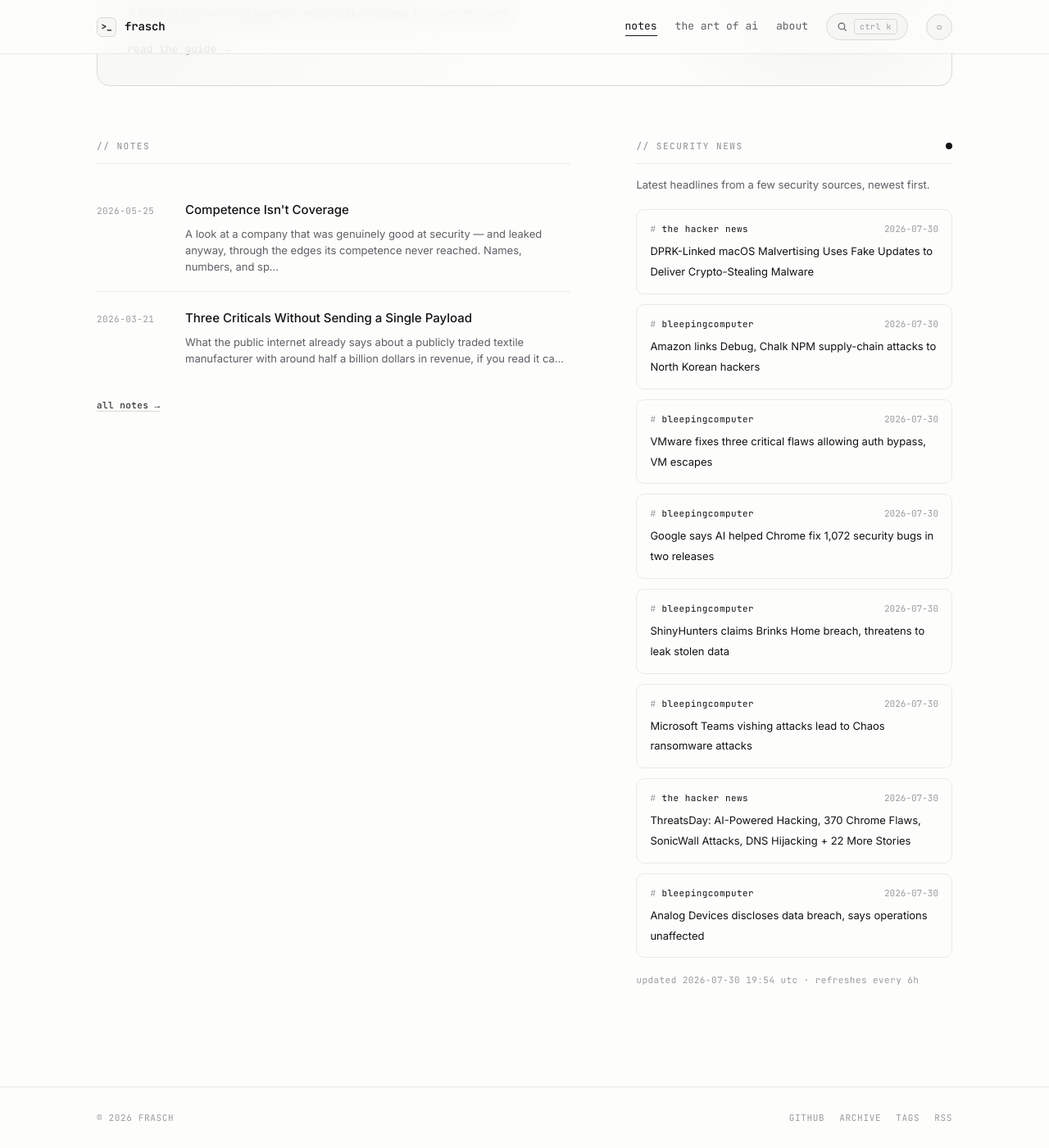
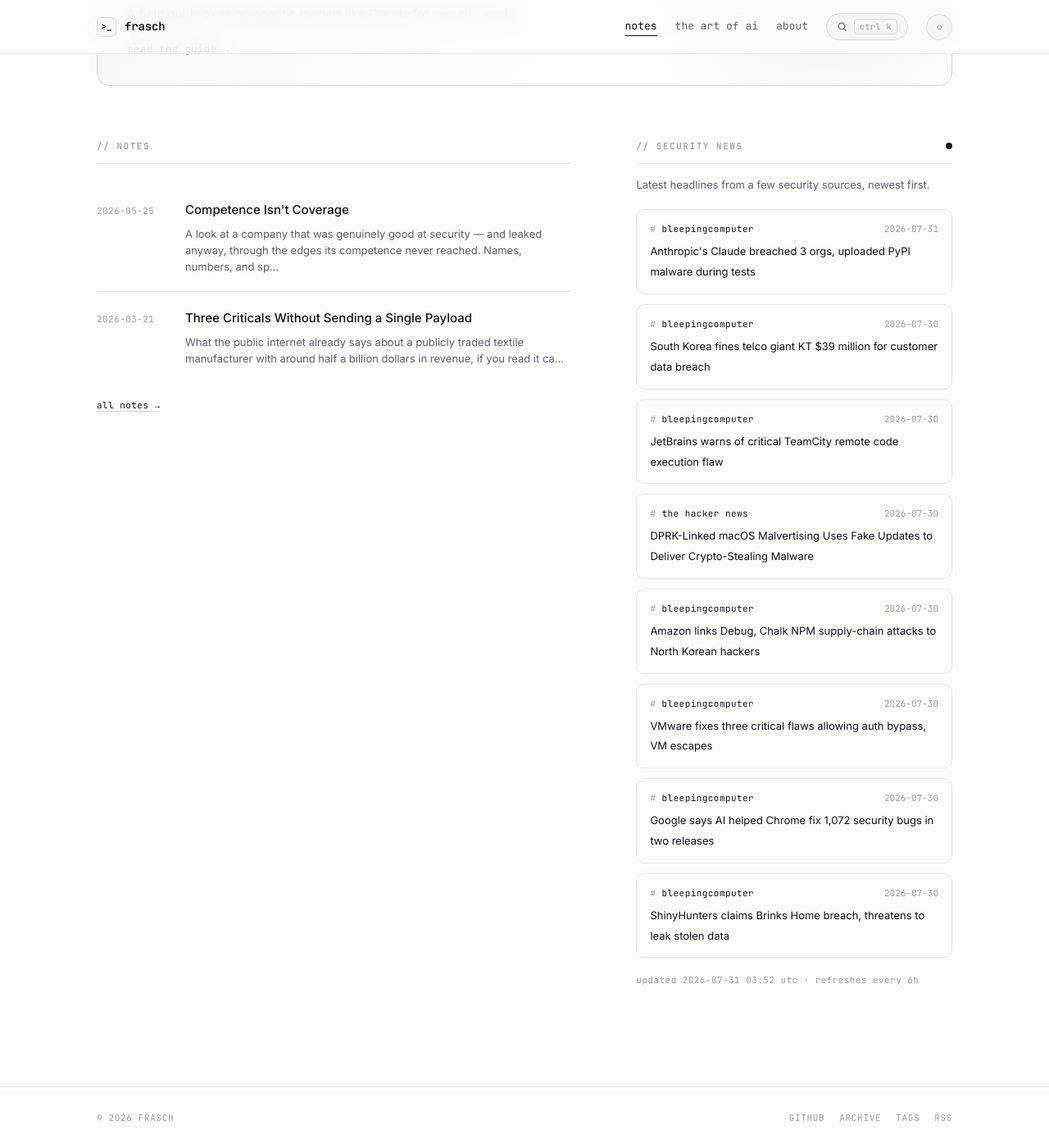
Before and after one commit to whoisfrasch/frasch, a Jekyll site: the page built from index.html, in a window 1280 px wide and 1400 px high, scrolled down 615 px. Shown: the whole window at 82% size. Built offline with Jekyll 4.4.1, drawn with Linux system fonts in a browser that asks for light colours.

Commit message:
Refresh security news feed

```diff
--- a/_data/news.json
+++ b/_data/news.json
@@ -1,6 +1,24 @@
 {
-  "updated": "2026-07-30T19:54:28Z",
+  "updated": "2026-07-31T03:52:50Z",
   "items": [
+    {
+      "source": "bleepingcomputer",
+      "title": "Anthropic's Claude breached 3 orgs, uploaded PyPI malware during tests",
+      "link": "https://www.bleepingcomputer.com/news/security/anthropics-claude-breached-3-orgs-uploaded-pypi-malware-during-tests/",
+      "date": "2026-07-31T00:57:25Z"
+    },
+    {
+      "source": "bleepingcomputer",
+      "title": "South Korea fines telco giant KT $39 million for customer data breach",
+      "link": "https://www.bleepingcomputer.com/news/security/south-korea-fines-telco-giant-kt-39-million-for-customer-data-breach/",
+      "date": "2026-07-30T22:28:30Z"
+    },
+    {
+      "source": "bleepingcomputer",
+      "title": "JetBrains warns of critical TeamCity remote code execution flaw",
+      "link": "https://www.bleepingcomputer.com/news/security/jetbrains-warns-of-critical-teamcity-remote-code-execution-flaw/",
+      "date": "2026-07-30T22:01:31Z"
+    },
     {
       "source": "the hacker news",
       "title": "DPRK-Linked macOS Malvertising Uses Fake Updates to Deliver Crypto-Stealing Malware",
@@ -30,24 +48,6 @@
       "title": "ShinyHunters claims Brinks Home breach, threatens to leak stolen data",
       "link": "https://www.bleepingcomputer.com/news/security/shinyhunters-claims-brinks-home-breach-threatens-to-leak-stolen-data/",
       "date": "2026-07-30T16:46:15Z"
-    },
-    {
-      "source": "bleepingcomputer",
-      "title": "Microsoft Teams vishing attacks lead to Chaos ransomware attacks",
-      "link": "https://www.bleepingcomputer.com/news/security/microsoft-teams-vishing-attacks-lead-to-chaos-ransomware-attacks/",
-      "date": "2026-07-30T15:56:33Z"
-    },
-    {
-      "source": "the hacker news",
-      "title": "ThreatsDay: AI-Powered Hacking, 370 Chrome Flaws, SonicWall Attacks, DNS Hijacking + 22 More Stories",
-      "link": "https://thehackernews.com/2026/07/threatsday-ai-powered-hacking-370.html",
-      "date": "2026-07-30T15:25:57Z"
-    },
-    {
-      "source": "bleepingcomputer",
-      "title": "Analog Devices discloses data breach, says operations unaffected",
-      "link": "https://www.bleepingcomputer.com/news/security/analog-devices-discloses-data-breach-says-operations-unaffected/",
-      "date": "2026-07-30T15:12:25Z"
     }
   ]
 }
```
